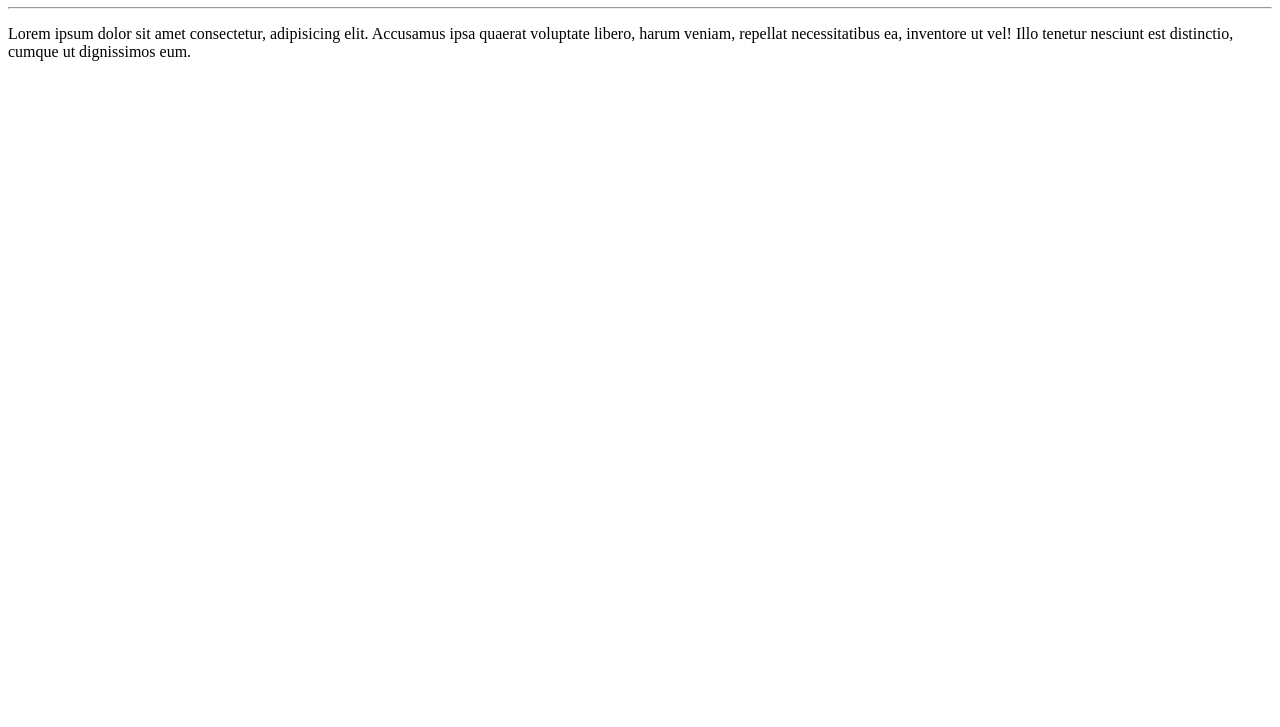
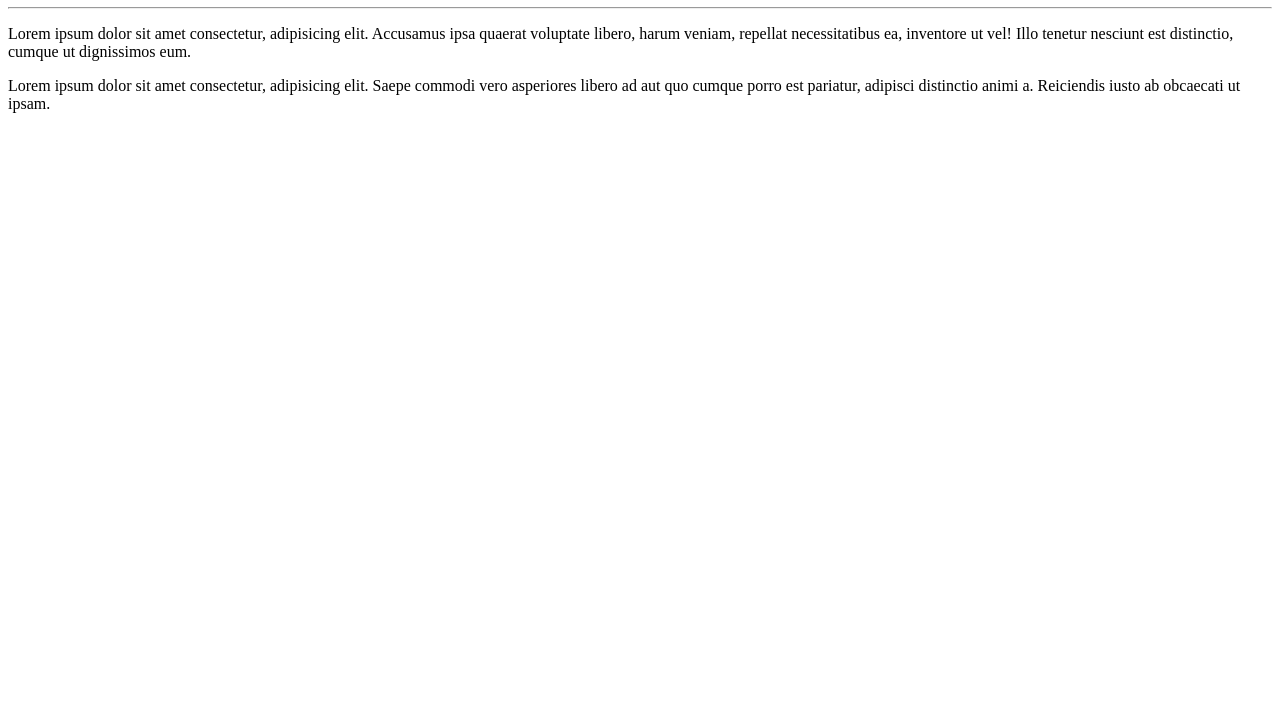
Before and after one commit to caioviniciusdelima/Ola-Mundo, a plain HTML site: page site-exemplo/index.html in a window 1280 px wide. Shown: the part 73-800 px from the top of the page. Drawn offline with Linux system fonts and the light colour scheme.

Commit message:
adicionei um paragrafo

```diff
--- a/site-exemplo/index.html
+++ b/site-exemplo/index.html
@@ -10,5 +10,6 @@
     <h1>Olá, Mundo!</h1>
     <hr>
     <p>Lorem ipsum dolor sit amet consectetur, adipisicing elit. Accusamus ipsa quaerat voluptate libero, harum veniam, repellat necessitatibus ea, inventore ut vel! Illo tenetur nesciunt est distinctio, cumque ut dignissimos eum.</p>
+    <p>Lorem ipsum dolor sit amet consectetur, adipisicing elit. Saepe commodi vero asperiores libero ad aut quo cumque porro est pariatur, adipisci distinctio animi a. Reiciendis iusto ab obcaecati ut ipsam.</p>
 </body>
 </html>
```
